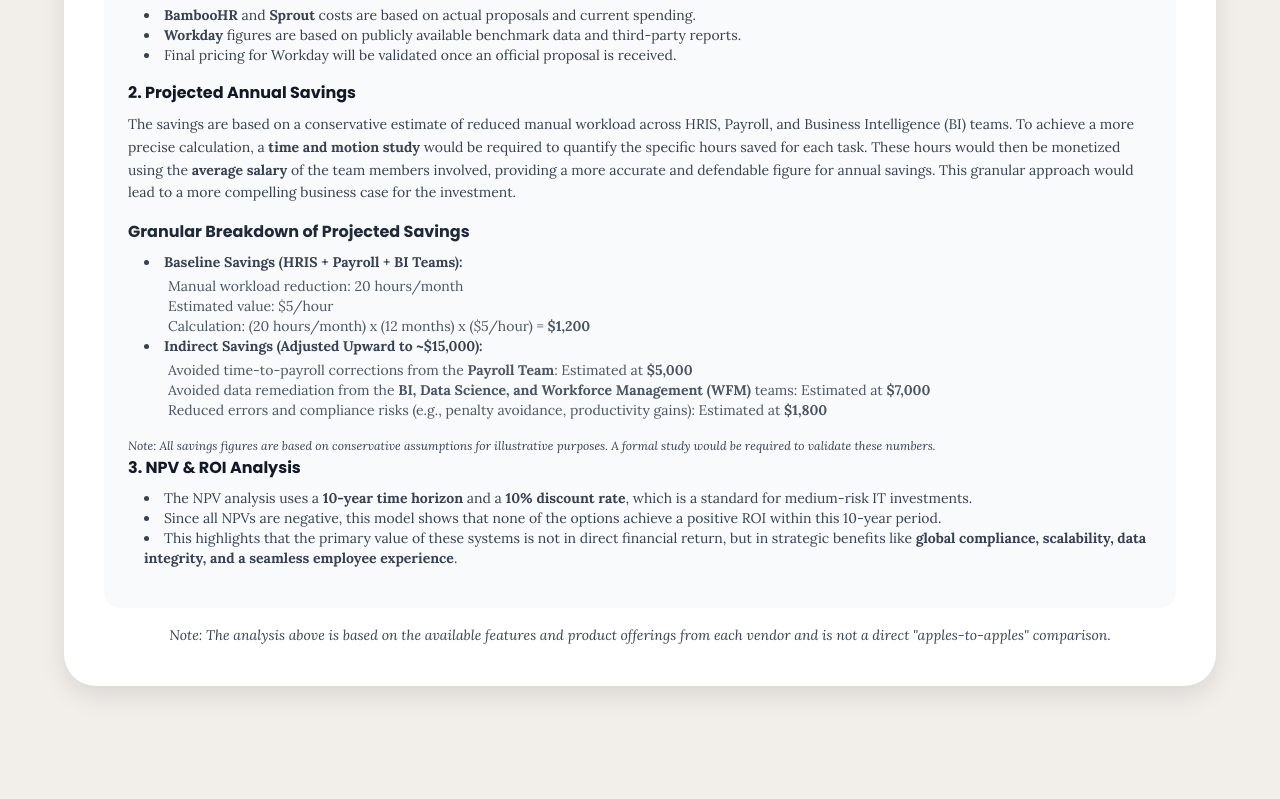
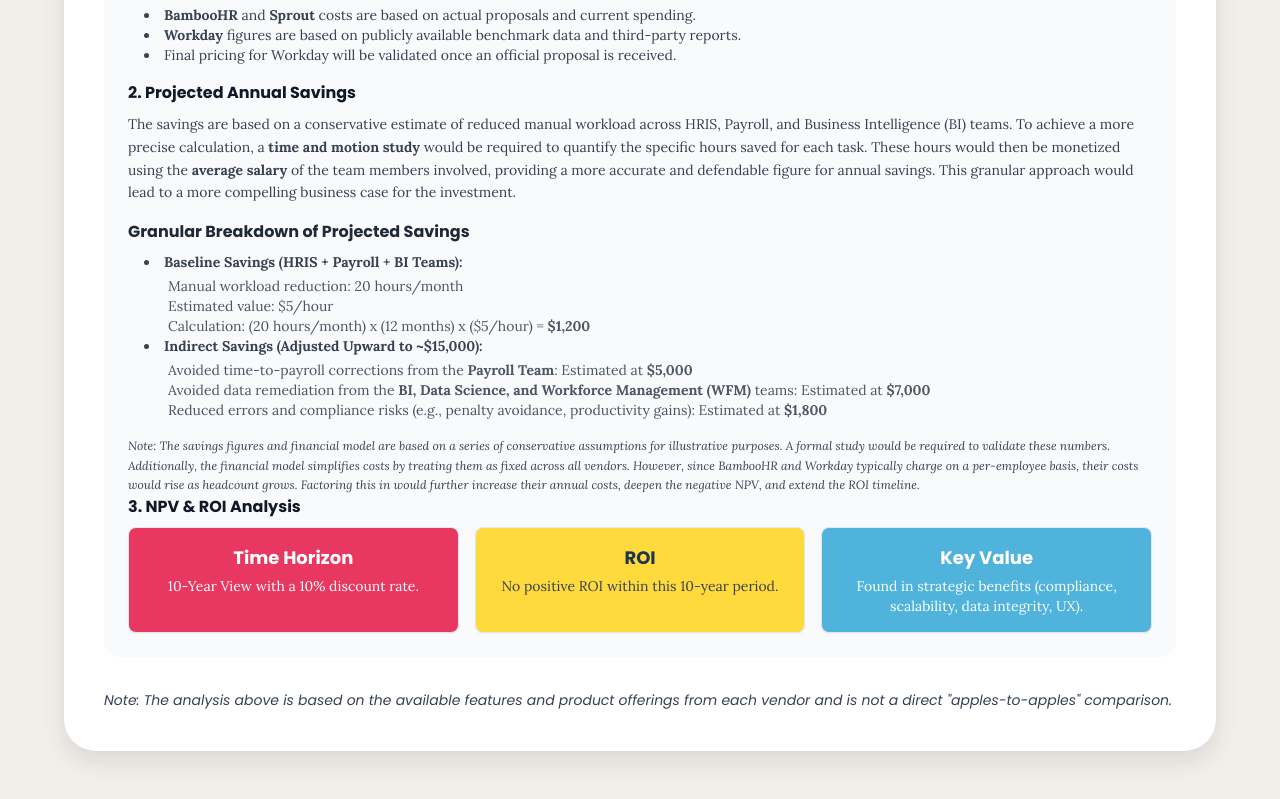
Before and after one commit to jcaporal/HRIS.html, a plain HTML site: page index.html in a window 1280 px wide. Shown: the part 1140-1939 px from the top of the page. Before the commit the page ends 1890 px from the top, so only its background shows below. Drawn offline with nearby package versions, Linux system fonts and the light colour scheme.

Commit message:
Update index.html

```diff
--- a/index.html
+++ b/index.html
@@ -157,20 +157,36 @@
                                     </ul>
                                 </li>
                             </ul>
-                            <p class="text-gray-700 leading-relaxed text-xs italic mt-2">Note: All savings figures are based on conservative assumptions for illustrative purposes. A formal study would be required to validate these numbers.</p>
                         </div>
+                        <p class="text-gray-700 leading-relaxed text-xs italic mt-2">
+                          Note: The savings figures and financial model are based on a series of conservative assumptions for illustrative purposes. A formal study would be required to validate these numbers. Additionally, the financial model simplifies costs by treating them as fixed across all vendors. However, since BambooHR and Workday typically charge on a per-employee basis, their costs would rise as headcount grows. Factoring this in would further increase their annual costs, deepen the negative NPV, and extend the ROI timeline.
+                        </p>
                     </div>
 
                     <div>
                         <h4 class="font-bold text-gray-900 mb-2">3. NPV & ROI Analysis</h4>
-                        <ul class="list-disc list-inside ml-4 mb-4 text-sm text-gray-700">
-                            <li>The NPV analysis uses a <strong>10-year time horizon</strong> and a <strong>10% discount rate</strong>, which is a standard for medium-risk IT investments.</li>
-                            <li>Since all NPVs are negative, this model shows that none of the options achieve a positive ROI within this 10-year period.</li>
-                            <li>This highlights that the primary value of these systems is not in direct financial return, but in strategic benefits like <strong>global compliance, scalability, data integrity, and a seamless employee experience</strong>.</li>
-                        </ul>
+                        <div class="grid grid-cols-1 md:grid-cols-2 lg:grid-cols-3 gap-4 text-center">
+                            <!-- Time Horizon Card -->
+                            <div class="p-4 rounded-lg shadow-sm border" style="background-color: #e83760;">
+                                <h5 class="text-lg font-bold mb-1 text-white">Time Horizon</h5>
+                                <p class="text-sm text-white">10-Year View with a 10% discount rate.</p>
+                            </div>
+                            <!-- ROI Card -->
+                            <div class="p-4 rounded-lg shadow-sm border" style="background-color: #ffda3c;">
+                                <h5 class="text-lg font-bold mb-1" style="color: #1d364e;">ROI</h5>
+                                <p class="text-sm text-gray-700">No positive ROI within this 10-year period.</p>
+                            </div>
+                            <!-- Strategic Value Card -->
+                            <div class="p-4 rounded-lg shadow-sm border text-center" style="background-color: #50b3db;">
+                                <h5 class="text-lg font-bold mb-1 text-white">Key Value</h5>
+                                <p class="text-sm text-white">Found in strategic benefits (compliance, scalability, data integrity, UX).</p>
+                            </div>
+                        </div>
                     </div>
                 </div>
-                <p class="text-gray-700 leading-relaxed text-sm italic mt-4 text-center">Note: The analysis above is based on the available features and product offerings from each vendor and is not a direct "apples-to-apples" comparison.</p>
+                <p class="text-gray-700 leading-relaxed text-sm italic mt-8 text-left" style="font-family: 'Poppins', sans-serif;">
+                    Note: The analysis above is based on the available features and product offerings from each vendor and is not a direct "apples-to-apples" comparison.
+                </p>
             </section>
 
         </main>
```
